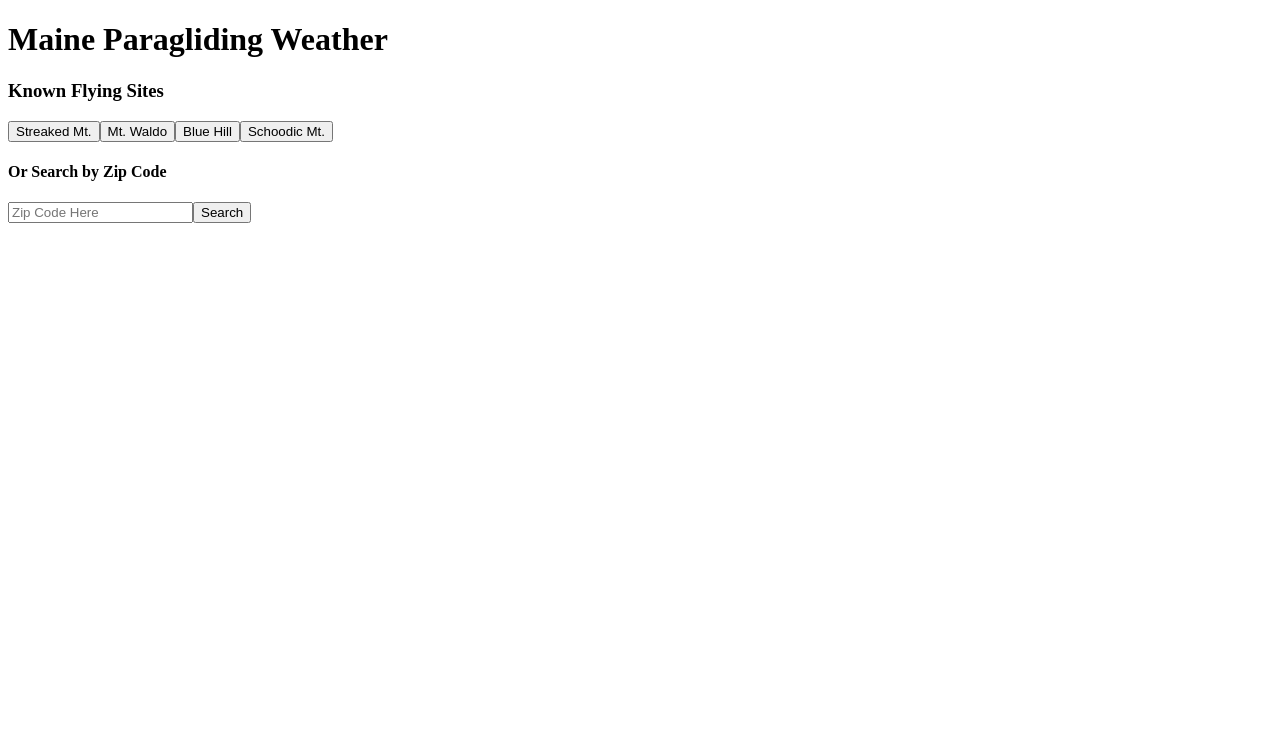
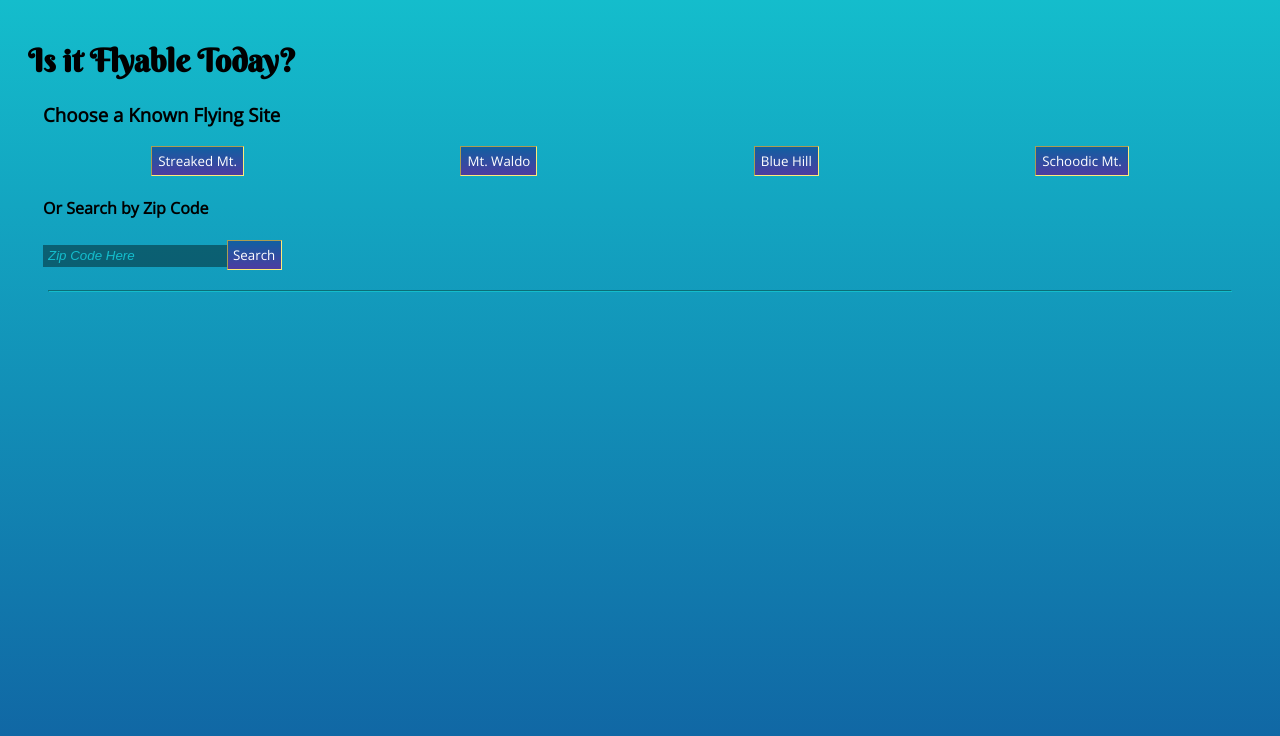
Before and after one commit to dianamcnulty/pgweather, an Angular app: page / in a window 1280 px wide. Shown: the top 736 px of the page. Built offline with nearby package versions, Linux system fonts and the light colour scheme.

Commit message:
made it pretty

```diff
--- a/src/app/app.component.html
+++ b/src/app/app.component.html
@@ -1,2 +1,2 @@
-<h1>Maine Paragliding Weather</h1>
+<h1>Is it Flyable Today?</h1>
 <app-search></app-search>
--- a/src/app/search/search.component.css
+++ b/src/app/search/search.component.css
@@ -1,18 +1,19 @@
+
 .location{
   display: inline-block;
   padding: 5px;
 }
 .danger{
-  color: red;
+  color: #F0076B;
 }
 .safe {
-  color: green;
+  color: #81D302;
 }
 .caution {
-  color:orange;
+  color:#FF7018;
 }
 .ideal {
-  border: 2px green solid;
+  border: 2px #81D302 solid;
 }
 .show-check {
   display:inline-block;
@@ -23,3 +24,20 @@
 .no-check {
   display: none;
 }
+.site-buttons {
+  display:flex;
+  width: 100%;
+  justify-content: space-around;
+  align-items: stretch;
+}
+.weather-box{
+  padding: 0 35px 15px 35px;
+  margin-top: 35px;
+  margin:auto;
+  width:75%;
+  border: 1px #4D3CA1;
+  background: rgba(0,0,0,0.4);
+}
+.town-name {
+  color: #14BDCC;
+}
--- a/src/app/search/search.component.html
+++ b/src/app/search/search.component.html
@@ -1,25 +1,23 @@
 <section>
-  <h3>Known Flying Sites</h3>
-  <input (click)="findWeather('04281')" type="submit" value="Streaked Mt.">
-  <input (click)="findWeather('04438')" type="submit" value="Mt. Waldo">
-  <input (click)="findWeather('04614')" type="submit" value="Blue Hill">
-  <input (click)="findWeather('04664')" type="submit" value="Schoodic Mt.">
+  <h3 class='dark-text'>Choose a Known Flying Site</h3>
+  <div class="site-buttons">
+    <button (click)="findWeather('04281')" >Streaked Mt.</button>
+    <button (click)="findWeather('04438')" >Mt. Waldo</button>
+    <button (click)="findWeather('04614')" >Blue Hill</button>
+    <button (click)="findWeather('04664')" >Schoodic Mt.</button>
+  </div>
 </section>
 <section>
-    <h4> Or Search by Zip Code</h4>
+    <h4 class='dark-text'> Or Search by Zip Code</h4>
     <input [(ngModel)]="zip" type="text" placeholder="Zip Code Here" (keyup)="findWeather(zip)"/>
-    <input (click)="findWeather(zip)" type="submit" value="Search"/>
+    <input class='button' (click)="findWeather(zip)" type="submit" value="Search"/>
 </section>
-<section id='weather' *ngIf="weather">
-  <h3 [ngClass]="{'ideal': idealConditions, location: true}"><img [ngClass]="{'show-check': idealConditions, 'no-check': !idealConditions}" src='https://findicons.com/files/icons/1964/colorcons_green/128/checkmark.png'>Here's the weather in {{weather.name}}:</h3>
-  <p *ngFor='let condition of weather.weather' [ngClass]="{'danger':(condition.description.includes('rain'))||
-    (condition.description.includes('hail')) || (condition.description.includes('sleet')),
-    'caution': condition.description.includes('snow'), 'safe': condition.description.includes('rain') == false ||
-    condition.description.includes('snow') == false ||
-    condition.description.includes('sleet') == false ||
-    condition.description.includes('hail') == false }">Chance of {{condition.description}}.</p>
-  <p id='temp' [ngClass]="{'caution': weather.main.temp <= 35, 'safe': weather.main.temp > 35}">There's a high of {{weather.main.temp_max}} degrees and a low of {{weather.main.temp_min}} degrees.</p>
-  <p id='windspeed' [ngClass]="{'danger': weather.wind.speed > 12, 'safe': weather.wind.speed < 12}" >wind speed is {{weather.wind.speed}} <span *ngIf="weather.wind.gust" [ngClass]="{danger: (weather.wind.gust - weather.wind.speed) > 5}">gusting to {{weather.wind.gust}} </span>
+<hr>
+<section id='weather' class='weather-box' *ngIf="weather">
+  <h3 class='town-name'[ngClass]="{'ideal': idealConditions, location: true}"><img [ngClass]="{'show-check': idealConditions, 'no-check': !idealConditions}" src='https://findicons.com/files/icons/1964/colorcons_green/128/checkmark.png'>Here's the weather in {{weather.name}}:</h3>
+  <p  [ngClass]="{'danger': descriptionRating == danger, 'caution': descriptionRating == 'caution', 'safe': descriptionRating == 'safe' }">{{conditionDescription}}</p>
+  <p id='temp' [ngClass]="{'caution': weather.main.temp <= 35, 'safe': weather.main.temp > 35}">There's a high of {{weather.main.temp_max}}˚ and a low of {{weather.main.temp_min}}˚</p>
+  <p id='windspeed' [ngClass]="{'danger': weather.wind.speed > 12, 'safe': weather.wind.speed < 12}" >Wind speed is {{weather.wind.speed}} <span *ngIf="weather.wind.gust" [ngClass]="{danger: (weather.wind.gust - weather.wind.speed) > 5}">gusting to {{weather.wind.gust}} </span>
     <span [ngClass]="{'safe': idealWindDir}" *ngIf='weather.wind.deg > 45 && weather.wind.deg <= 120'>from the E</span>
     <span [ngClass]="{'safe': idealWindDir}" *ngIf='weather.wind.deg > 120 && weather.wind.deg <= 230'>from the S</span>
     <span [ngClass]="{'safe': idealWindDir}" *ngIf='weather.wind.deg > 230 && weather.wind.deg <= 310'>from the W</span>
--- a/src/app/search/search.component.ts
+++ b/src/app/search/search.component.ts
@@ -16,6 +16,8 @@ export class SearchComponent implements OnInit {
   idealConditions: boolean = false;
   idealWindDir: boolean = true;
   zip: any;
+  descriptionRating: string= 'safe';
+  conditionDescription: string= 'default';
 
   constructor(private searchService: SearchService) { }
 
@@ -33,6 +35,7 @@ export class SearchComponent implements OnInit {
           this.weather = response.json()
           this.getIdealWindDir()
           this.getIdealConditions()
+          this.getDescriptionRating()
         });
     })
 
@@ -72,6 +75,31 @@ export class SearchComponent implements OnInit {
     }
     return this.idealWindDir
   }
+
+  getDescriptionRating(){
+    let conditions = 'Chance of '
+    this.weather.weather.forEach(condition => {
+      console.log("condition is,", condition)
+      conditions += condition.description + ", "
+      switch (condition.main){
+        case "Rain" || "Hail" || "Sleet":
+          console.log("rain")
+          this.descriptionRating = "danger";
+          break;
+        case "Snow":
+        console.log("snow")
+          this.descriptionRating = "caution";
+          break;
+        default:
+        console.log("default")
+          this.descriptionRating = "safe";
+      }
+    })
+    conditions = conditions.substring(0, conditions.length - 2)
+    this.conditionDescription = conditions
+    return this.descriptionRating;
+
+  }
   getIdealConditions() {
     console.log("getIdealConditions() is running")
     if (this.weather.wind.speed > 12 || (this.weather.wind.gust - this.weather.wind.speed) > 5 || this.weather.main.temp < 30) {
@@ -79,15 +107,21 @@ export class SearchComponent implements OnInit {
       this.idealConditions = false
       return this.idealConditions
     }
-    this.weather.weather.forEach(condition => {
-      if((condition.description.includes('rain'))||
-        (condition.description.includes('hail')) || (condition.description.includes('sleet')) ||
-        (condition.description.includes('snow'))){
-          console.log("bad conditions")
-          this.idealConditions = false
-          return this.idealConditions
-        }
-    })
+    if(this.getDescriptionRating() === "danger"){
+      this.idealConditions = false
+      return this.idealConditions
+    }
+    // this.weather.weather.forEach(condition => {
+    //
+    //
+    //   if((condition.description.includes('rain'))||
+    //     (condition.description.includes('hail')) || (condition.description.includes('sleet')) ||
+    //     (condition.description.includes('snow'))){
+    //       console.log("bad conditions")
+    //       this.idealConditions = false
+    //       return this.idealConditions
+    //     }
+    // })
 
     if (this.getIdealWindDir() === false) {
       this.idealConditions = false
--- a/src/styles.css
+++ b/src/styles.css
@@ -1 +1,59 @@
-/* You can add global styles to this file, and also import other style files */
+
+@import url('https://fonts.googleapis.com/css?family=Berkshire+Swash|Open+Sans');
+
+
+
+/*colors:
+  safe = #81D302
+  warning = #F0076B
+  caution = #FF7018
+  bg = black
+  accent light = #14BDCC
+  accent dark = #4D3CA1
+  text = white
+  gradient = #1060A1 > #14BDCC
+  golden = #FFEA79
+*/
+html {
+background: linear-gradient(#14BDCC, #1060A1);
+  color: white;
+  background-repeat: no-repeat;
+  background-attachment: fixed;
+  background-size: cover;
+  margin: 20px;
+  font-family: 'Open Sans', sans-serif;
+}
+h1 {
+  font-family: 'Berkshire Swash';
+}
+h1, .dark-text {
+  color: black;
+}
+input[type=submit], button {
+  border-radius: 0;
+  background: linear-gradient(#1060A1, #4D3CA1);
+  color:white;
+  height:30px;
+  font-family: 'Open Sans', sans-serif;
+  border: #FFEA79 1px inset;
+  -webkit-appearance: button;
+}
+
+input {
+  height: 20px;
+  background: rgba(0,0,0,0.4);
+  border: none;
+  color: #eee;
+  padding-left: 5px;
+}
+input::placeholder {
+  color: #14BDCC;
+  font-style: italic;
+}
+hr {
+  border: #14BDCC 1px inset;
+  margin: 20px;
+}
+section {
+  margin: 15px;
+}
```
